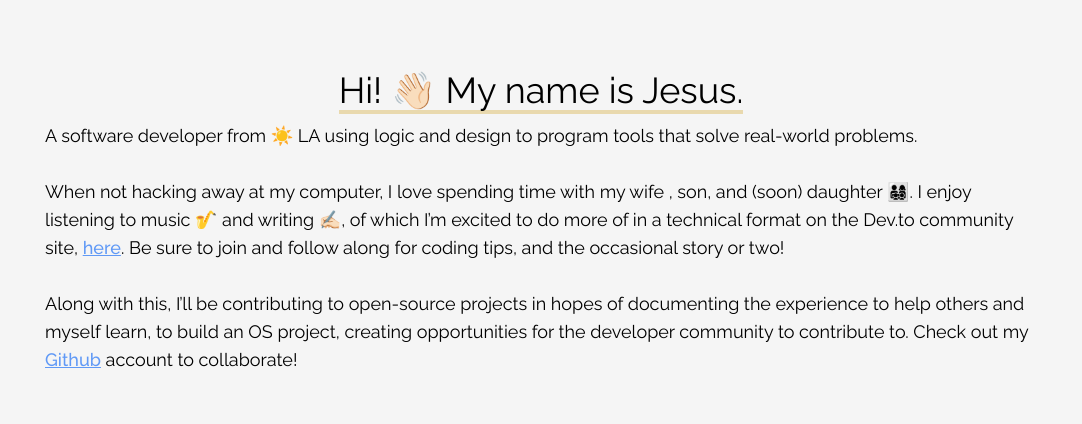
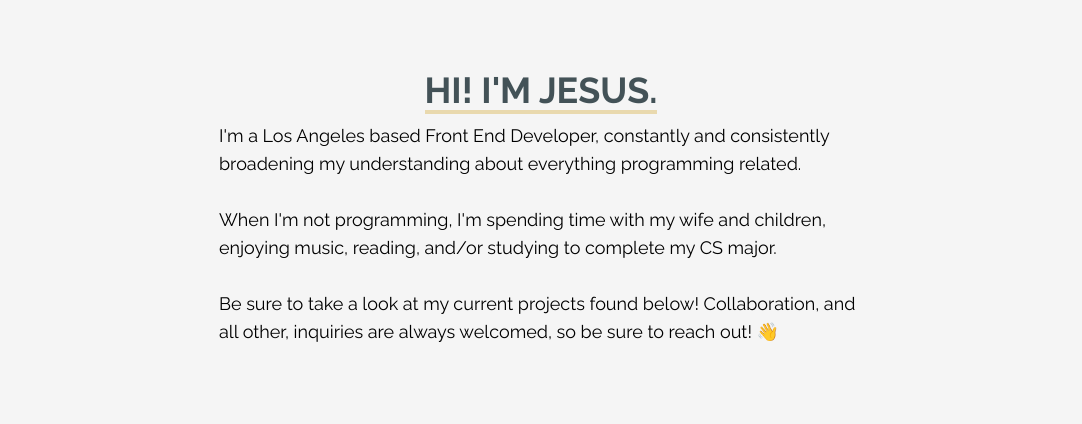
Before and after one commit to jesusriv/portfolio, a React (Create React App) app: page /about in a window 1280 px wide. Shown: the part 654-1078 px from the top of the page, without its empty margins (99-1181 px from the left). Built offline with nearby package versions, Linux system fonts and the light colour scheme.

Commit message:
change about description

```diff
--- a/src/pages/about.component.jsx
+++ b/src/pages/about.component.jsx
@@ -2,18 +2,18 @@ import React from 'react';
 
 const About = () => {
     return (
-        <div className="relative flex flex-col items-center justify-center md:px-32 px-12" id="about">
-            <h1 className='text-2xl sm:text-4xl leading-loose border-b-4 border-b-[#E2C67F]/60 w-fit mb-2'
-                >Hi! 👋🏻 My name is Jesus.
+        <div className="relative flex flex-col items-center justify-center mx-auto md:px-32 px-12 max-w-[900px]" id="about">
+            <h1 className='uppercase text-2xl sm:text-4xl leading-loose border-b-4 border-b-[#E2C67F]/60 text-[#16292F]/80 w-fit mb-2 font-bold'
+              >Hi! I'm Jesus.
             </h1>
             <p className='text-lg'>
-                    A software developer from ☀️ LA using logic and design to program tools that solve real-world problems.
-                <br />
-                <br />
-                    When not hacking away at my computer, I love spending time with my wife , son, and (soon) daughter 👨‍👩‍👧‍👦. I enjoy listening to music 🎷 and writing ✍🏻, of which I’m excited to do more of in a technical format on the Dev.to community site, <a className="font-medium text-blue-500/80 underline hover:cursor-pointer" href="https://dev.to/iammjesus">here</a>. Be sure to join and follow along for coding tips, and the occasional story or two!
-                <br />
-                <br />
-                    Along with this, I’ll be contributing to open-source projects in hopes of documenting the experience to help others and myself learn, to build an OS project, creating opportunities for the developer community to contribute to. Check out my <a className="font-medium text-blue-500/80 underline hover:cursor-pointer" href="https://github.com/jesusriv/">Github</a> account to collaborate!
+              I'm a Los Angeles based Front End Developer, constantly and consistently broadening my understanding about everything programming related.
+              <br/>
+              <br/>
+              When I'm not programming, I'm spending time with my wife and children, enjoying music, reading, and/or studying to complete my CS major.
+              <br/>
+              <br/>
+              Be sure to take a look at my current projects found below! Collaboration, and all other, inquiries are always welcomed, so be sure to reach out! 👋
             </p>
         </div>
     );
```
